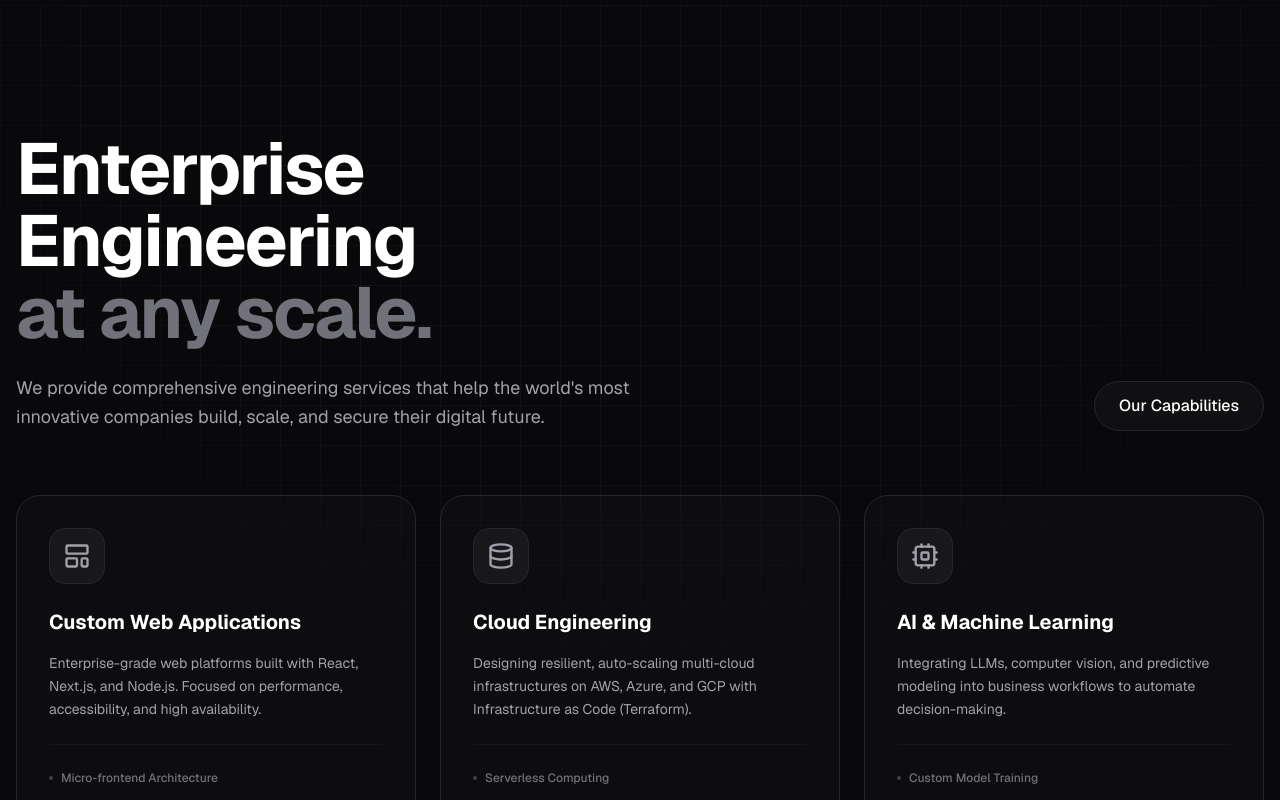
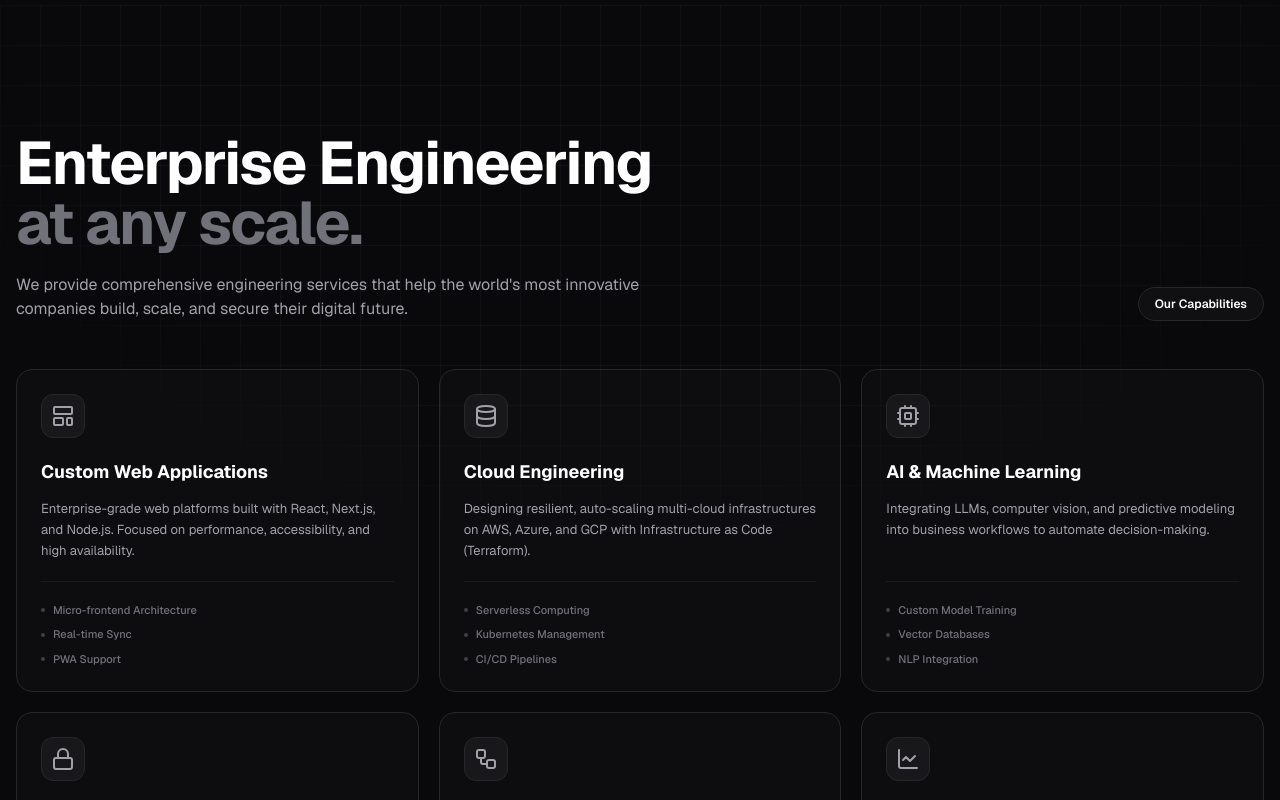
Before and after one commit to girishlade111/streamline-landing-pagee, a Next.js app: page / in a window 1280 px wide. Shown: the part 3200-4000 px from the top of the page. Built offline with nearby package versions, Linux system fonts and the light colour scheme.

Commit message:
feat: refine services component

```diff
--- a/components/services.tsx
+++ b/components/services.tsx
@@ -49,10 +49,10 @@ export default function Services() {
       <div className="absolute top-0 left-0 w-full h-full bg-[linear-gradient(to_right,#80808012_1px,transparent_1px),linear-gradient(to_bottom,#80808012_1px,transparent_1px)] bg-[size:40px_40px] [mask-image:radial-gradient(ellipse_60%_50%_at_50%_0%,#000_70%,transparent_100%)]" />
 
       <div className="container relative z-10 px-4">
-        <div className="flex flex-col md:flex-row justify-between items-end mb-16 gap-8">
+        <div className="flex flex-col md:flex-row justify-between items-end mb-12 gap-6">
           <div className="max-w-2xl">
             <motion.h2
-              className="text-4xl md:text-6xl lg:text-7xl font-bold tracking-tight text-white mb-6 font-sans"
+              className="text-3xl md:text-5xl lg:text-6xl font-bold tracking-tight text-white mb-5 font-sans"
               initial={{ opacity: 0, y: 20 }}
               whileInView={{ opacity: 1, y: 0 }}
               viewport={{ once: true }}
@@ -62,7 +62,7 @@ export default function Services() {
               <span className="text-zinc-500">at any scale.</span>
             </motion.h2>
             <motion.p
-              className="text-zinc-400 text-lg leading-relaxed"
+              className="text-zinc-400 text-sm sm:text-base leading-relaxed"
               initial={{ opacity: 0, y: 20 }}
               whileInView={{ opacity: 1, y: 0 }}
               viewport={{ once: true }}
@@ -78,35 +78,35 @@ export default function Services() {
             transition={{ duration: 0.5 }}
             className="hidden md:block"
           >
-            <div className="px-6 py-3 rounded-full border border-zinc-800 bg-zinc-900/50 text-white font-medium backdrop-blur-sm">
+            <div className="px-4 py-2 rounded-full border border-zinc-800 bg-zinc-900/50 text-white text-xs font-semibold backdrop-blur-sm">
               Our Capabilities
             </div>
           </motion.div>
         </div>
 
-        <div className="grid gap-6 sm:grid-cols-2 lg:grid-cols-3">
+        <div className="grid gap-5 sm:grid-cols-2 lg:grid-cols-3">
           {services.map((service, index) => (
             <motion.div
               key={service.title}
-              className="group flex flex-col justify-between p-8 rounded-3xl bg-zinc-900/30 border border-zinc-800 hover:border-zinc-700 hover:bg-zinc-900/50 transition-all duration-300"
+              className="group flex flex-col justify-between p-6 rounded-2xl bg-zinc-900/30 border border-zinc-800 hover:border-zinc-700 hover:bg-zinc-900/50 transition-all duration-300"
               initial={{ opacity: 0, y: 20 }}
               whileInView={{ opacity: 1, y: 0 }}
               viewport={{ once: true }}
               transition={{ duration: 0.5, delay: index * 0.1 }}
             >
               <div>
-                <div className="mb-6 flex h-14 w-14 items-center justify-center rounded-2xl bg-zinc-900 border border-zinc-800 text-zinc-400 group-hover:text-white group-hover:border-zinc-500 transition-all duration-300">
-                  <service.icon className="h-7 w-7" />
+                <div className="mb-5 flex h-11 w-11 items-center justify-center rounded-xl bg-zinc-900 border border-zinc-800 text-zinc-400 group-hover:text-white group-hover:border-zinc-500 transition-all duration-300">
+                  <service.icon className="h-6 w-6" />
                 </div>
-                <h3 className="text-xl font-bold text-white mb-4">{service.title}</h3>
-                <p className="text-zinc-400 leading-relaxed mb-6 text-sm">
+                <h3 className="text-lg font-bold text-white mb-3">{service.title}</h3>
+                <p className="text-zinc-400 leading-relaxed mb-5 text-[13px]">
                   {service.description}
                 </p>
               </div>
 
-              <ul className="space-y-3 mt-auto pt-6 border-t border-zinc-800/50">
+              <ul className="space-y-2 mt-auto pt-5 border-t border-zinc-800/50">
                 {service.features.map((feature) => (
-                  <li key={feature} className="flex items-center gap-2 text-[12px] font-medium text-zinc-500 group-hover:text-zinc-300 transition-colors">
+                  <li key={feature} className="flex items-center gap-2 text-[11px] font-medium text-zinc-500 group-hover:text-zinc-300 transition-colors">
                     <div className="h-1 w-1 rounded-full bg-zinc-700 group-hover:bg-zinc-400" />
                     {feature}
                   </li>
```
